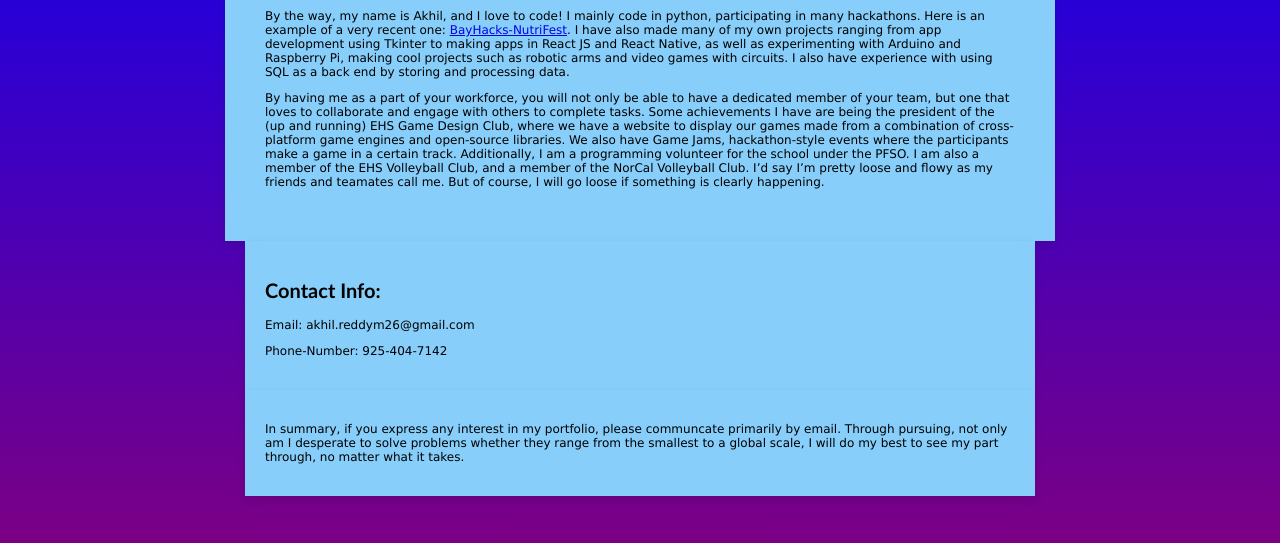
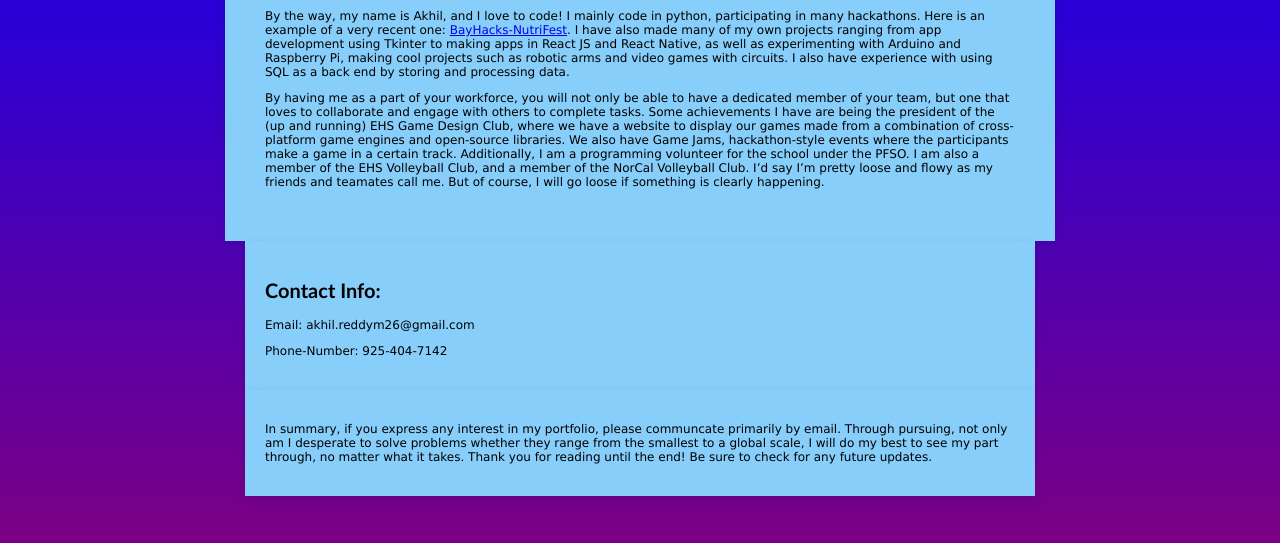
Before and after one commit to akhilm1708/AboutMe, a plain HTML site: page hello.html in a window 1280 px wide. Shown: the part 257-800 px from the top of the page. Drawn offline with Linux system fonts and the light colour scheme.

Commit message:
Conclusion edit
Added thank you statement

```diff
--- a/hello.html
+++ b/hello.html
@@ -42,7 +42,7 @@
         </div>
         <div class="conclusion">
             <p>
-                In summary, if you express any interest in my portfolio, please communcate primarily by email. Through pursuing, not only am I desperate to solve problems whether they range from the smallest to a global scale, I will do my best to see my part through, no matter what it takes.
+                In summary, if you express any interest in my portfolio, please communcate primarily by email. Through pursuing, not only am I desperate to solve problems whether they range from the smallest to a global scale, I will do my best to see my part through, no matter what it takes. Thank you for reading until the end! Be sure to check for any future updates.
             </p>
         </div>
     </body>
```
